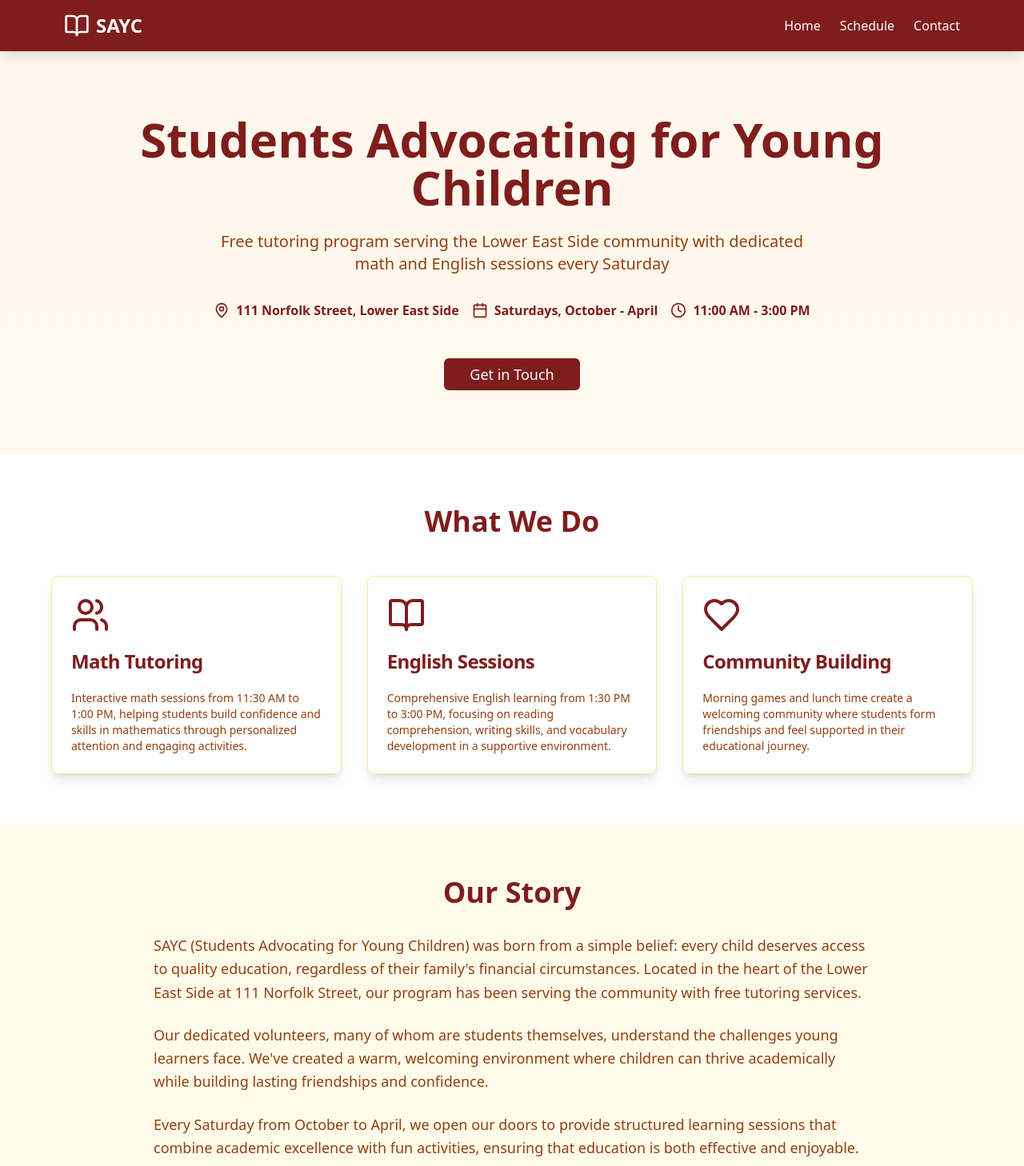
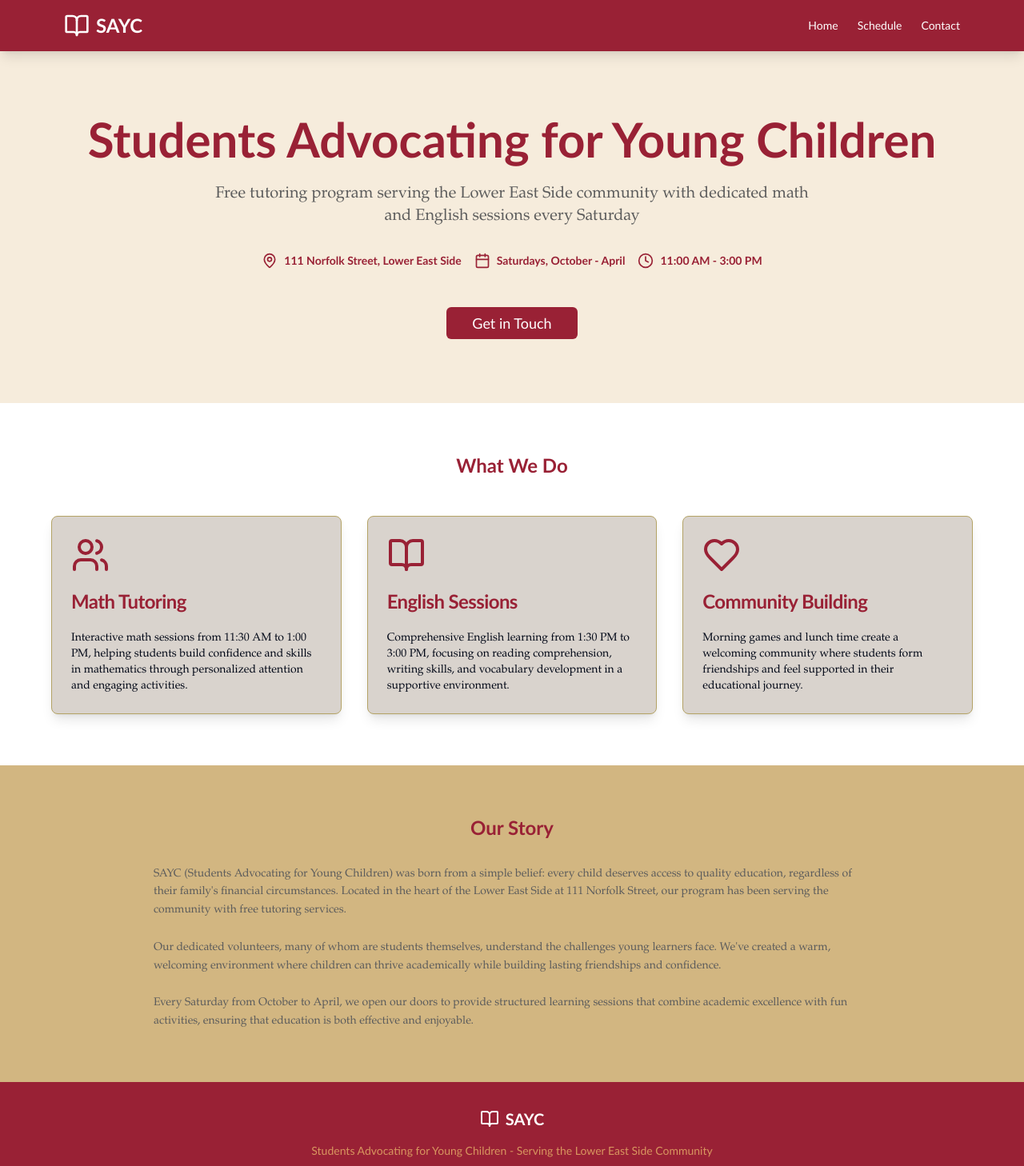
Before and after one commit to DahomeyGX/norfolk-scholars-hub, a React (Vite) app: page / in a window 1280 px wide. Shown: the top 1458 px of the page at 80% size. Built offline with nearby package versions, Linux system fonts and the light colour scheme.

Commit message:
Refactor: Apply style and typography updates
Update the website's color palette and typography to match the provided specifications. This includes changes to primary wordmark colors, support colors, fonts, and font sizes.

```diff
--- a/index.html
+++ b/index.html
@@ -1,26 +1,17 @@
-<!DOCTYPE html>
+
+<!doctype html>
 <html lang="en">
   <head>
     <meta charset="UTF-8" />
+    <link rel="icon" type="image/svg+xml" href="/favicon.ico" />
     <meta name="viewport" content="width=device-width, initial-scale=1.0" />
-    <title>norfolk-scholars-hub</title>
-    <meta name="description" content="Lovable Generated Project" />
-    <meta name="author" content="Lovable" />
-
-    <meta property="og:title" content="norfolk-scholars-hub" />
-    <meta property="og:description" content="Lovable Generated Project" />
-    <meta property="og:type" content="website" />
-    <meta property="og:image" content="https://lovable.dev/opengraph-image-p98pqg.png" />
-
-    <meta name="twitter:card" content="summary_large_image" />
-    <meta name="twitter:site" content="@lovable_dev" />
-    <meta name="twitter:image" content="https://lovable.dev/opengraph-image-p98pqg.png" />
+    <title>SAYC - Students Advocating for Young Children</title>
+    <link rel="preconnect" href="https://fonts.googleapis.com">
+    <link rel="preconnect" href="https://fonts.gstatic.com" crossorigin>
+    <link href="https://fonts.googleapis.com/css2?family=EB+Garamond:wght@400;500;600;700&display=swap" rel="stylesheet">
   </head>
-
   <body>
     <div id="root"></div>
-    <!-- IMPORTANT: DO NOT REMOVE THIS SCRIPT TAG OR THIS VERY COMMENT! -->
-    <script src="https://cdn.gpteng.co/gptengineer.js" type="module"></script>
     <script type="module" src="/src/main.tsx"></script>
   </body>
 </html>
--- a/src/pages/Index.tsx
+++ b/src/pages/Index.tsx
@@ -6,19 +6,19 @@ import { Calendar, Clock, MapPin, Users, BookOpen, Heart } from "lucide-react";
 
 const Index = () => {
   return (
-    <div className="min-h-screen bg-gradient-to-b from-orange-50 to-amber-50">
+    <div className="min-h-screen bg-light-tan font-gill-sans">
       {/* Navigation */}
-      <nav className="bg-red-900 text-white shadow-lg">
+      <nav className="bg-prep-burgundy text-prep-white shadow-lg">
         <div className="max-w-6xl mx-auto px-4 py-4">
           <div className="flex items-center justify-between">
             <div className="flex items-center space-x-2">
               <BookOpen className="h-8 w-8" />
-              <span className="text-2xl font-bold">SAYC</span>
+              <span className="text-2xl font-bold font-gill-sans">SAYC</span>
             </div>
             <div className="hidden md:flex space-x-6">
-              <Link to="/" className="hover:text-amber-200 transition-colors">Home</Link>
-              <Link to="/schedule" className="hover:text-amber-200 transition-colors">Schedule</Link>
-              <Link to="/contact" className="hover:text-amber-200 transition-colors">Contact</Link>
+              <Link to="/" className="hover:text-pumpkin transition-colors text-prep-subheading-gill">Home</Link>
+              <Link to="/schedule" className="hover:text-pumpkin transition-colors text-prep-subheading-gill">Schedule</Link>
+              <Link to="/contact" className="hover:text-pumpkin transition-colors text-prep-subheading-gill">Contact</Link>
             </div>
           </div>
         </div>
@@ -27,68 +27,68 @@ const Index = () => {
       {/* Hero Section */}
       <section className="py-20 px-4">
         <div className="max-w-6xl mx-auto text-center">
-          <h1 className="text-5xl md:text-6xl font-bold text-red-900 mb-6">
+          <h1 className="text-5xl md:text-6xl font-bold text-prep-burgundy mb-6 font-gill-sans">
             Students Advocating for Young Children
           </h1>
-          <p className="text-xl text-amber-800 mb-8 max-w-3xl mx-auto">
+          <p className="text-xl text-prep-dark-gray mb-8 max-w-3xl mx-auto font-garamond text-prep-body-garamond">
             Free tutoring program serving the Lower East Side community with dedicated math and English sessions every Saturday
           </p>
           <div className="flex flex-col md:flex-row gap-4 justify-center items-center mb-12">
-            <div className="flex items-center text-red-900">
+            <div className="flex items-center text-prep-burgundy">
               <MapPin className="h-5 w-5 mr-2" />
-              <span className="font-semibold">111 Norfolk Street, Lower East Side</span>
+              <span className="font-semibold text-prep-subheading-gill">111 Norfolk Street, Lower East Side</span>
             </div>
-            <div className="flex items-center text-red-900">
+            <div className="flex items-center text-prep-burgundy">
               <Calendar className="h-5 w-5 mr-2" />
-              <span className="font-semibold">Saturdays, October - April</span>
+              <span className="font-semibold text-prep-subheading-gill">Saturdays, October - April</span>
             </div>
-            <div className="flex items-center text-red-900">
+            <div className="flex items-center text-prep-burgundy">
               <Clock className="h-5 w-5 mr-2" />
-              <span className="font-semibold">11:00 AM - 3:00 PM</span>
+              <span className="font-semibold text-prep-subheading-gill">11:00 AM - 3:00 PM</span>
             </div>
           </div>
-          <Button asChild className="bg-red-900 hover:bg-red-800 text-white px-8 py-3 text-lg">
+          <Button asChild className="bg-prep-burgundy hover:bg-purple text-prep-white px-8 py-3 text-lg">
             <Link to="/contact">Get in Touch</Link>
           </Button>
         </div>
       </section>
 
       {/* What We Do Section */}
-      <section className="py-16 px-4 bg-white">
+      <section className="py-16 px-4 bg-prep-white">
         <div className="max-w-6xl mx-auto">
-          <h2 className="text-4xl font-bold text-red-900 text-center mb-12">What We Do</h2>
+          <h2 className="text-4xl font-bold text-prep-burgundy text-center mb-12 font-gill-sans text-prep-heading">What We Do</h2>
           <div className="grid md:grid-cols-3 gap-8">
-            <Card className="border-amber-200 shadow-lg">
+            <Card className="border-khaki shadow-lg bg-warm-gray-light">
               <CardHeader>
-                <Users className="h-12 w-12 text-red-900 mb-4" />
-                <CardTitle className="text-red-900">Math Tutoring</CardTitle>
+                <Users className="h-12 w-12 text-prep-burgundy mb-4" />
+                <CardTitle className="text-prep-burgundy font-gill-sans">Math Tutoring</CardTitle>
               </CardHeader>
               <CardContent>
-                <CardDescription className="text-amber-800">
+                <CardDescription className="text-prep-dark-gray font-garamond text-prep-body-garamond">
                   Interactive math sessions from 11:30 AM to 1:00 PM, helping students build confidence and skills in mathematics through personalized attention and engaging activities.
                 </CardDescription>
               </CardContent>
             </Card>
 
-            <Card className="border-amber-200 shadow-lg">
+            <Card className="border-khaki shadow-lg bg-warm-gray-light">
               <CardHeader>
-                <BookOpen className="h-12 w-12 text-red-900 mb-4" />
-                <CardTitle className="text-red-900">English Sessions</CardTitle>
+                <BookOpen className="h-12 w-12 text-prep-burgundy mb-4" />
+                <CardTitle className="text-prep-burgundy font-gill-sans">English Sessions</CardTitle>
               </CardHeader>
               <CardContent>
-                <CardDescription className="text-amber-800">
+                <CardDescription className="text-prep-dark-gray font-garamond text-prep-body-garamond">
                   Comprehensive English learning from 1:30 PM to 3:00 PM, focusing on reading comprehension, writing skills, and vocabulary development in a supportive environment.
                 </CardDescription>
               </CardContent>
             </Card>
 
-            <Card className="border-amber-200 shadow-lg">
+            <Card className="border-khaki shadow-lg bg-warm-gray-light">
               <CardHeader>
-                <Heart className="h-12 w-12 text-red-900 mb-4" />
-                <CardTitle className="text-red-900">Community Building</CardTitle>
+                <Heart className="h-12 w-12 text-prep-burgundy mb-4" />
+                <CardTitle className="text-prep-burgundy font-gill-sans">Community Building</CardTitle>
               </CardHeader>
               <CardContent>
-                <CardDescription className="text-amber-800">
+                <CardDescription className="text-prep-dark-gray font-garamond text-prep-body-garamond">
                   Morning games and lunch time create a welcoming community where students form friendships and feel supported in their educational journey.
                 </CardDescription>
               </CardContent>
@@ -98,17 +98,17 @@ const Index = () => {
       </section>
 
       {/* Our Story Section */}
-      <section className="py-16 px-4 bg-amber-50">
+      <section className="py-16 px-4 bg-dark-tan">
         <div className="max-w-4xl mx-auto">
-          <h2 className="text-4xl font-bold text-red-900 text-center mb-8">Our Story</h2>
-          <div className="prose prose-lg mx-auto text-amber-800">
-            <p className="text-lg leading-relaxed mb-6">
+          <h2 className="text-4xl font-bold text-prep-burgundy text-center mb-8 font-gill-sans text-prep-heading">Our Story</h2>
+          <div className="prose prose-lg mx-auto text-prep-dark-gray">
+            <p className="text-lg leading-relaxed mb-6 font-garamond text-prep-body-garamond">
               SAYC (Students Advocating for Young Children) was born from a simple belief: every child deserves access to quality education, regardless of their family's financial circumstances. Located in the heart of the Lower East Side at 111 Norfolk Street, our program has been serving the community with free tutoring services.
             </p>
-            <p className="text-lg leading-relaxed mb-6">
+            <p className="text-lg leading-relaxed mb-6 font-garamond text-prep-body-garamond">
               Our dedicated volunteers, many of whom are students themselves, understand the challenges young learners face. We've created a warm, welcoming environment where children can thrive academically while building lasting friendships and confidence.
             </p>
-            <p className="text-lg leading-relaxed">
+            <p className="text-lg leading-relaxed font-garamond text-prep-body-garamond">
               Every Saturday from October to April, we open our doors to provide structured learning sessions that combine academic excellence with fun activities, ensuring that education is both effective and enjoyable.
             </p>
           </div>
@@ -116,16 +116,16 @@ const Index = () => {
       </section>
 
       {/* Footer */}
-      <footer className="bg-red-900 text-white py-8">
+      <footer className="bg-prep-burgundy text-prep-white py-8">
         <div className="max-w-6xl mx-auto px-4 text-center">
           <div className="flex items-center justify-center space-x-2 mb-4">
             <BookOpen className="h-6 w-6" />
-            <span className="text-xl font-bold">SAYC</span>
+            <span className="text-xl font-bold font-gill-sans">SAYC</span>
           </div>
-          <p className="text-amber-200">
+          <p className="text-pumpkin font-gill-sans text-prep-subheading-gill">
             Students Advocating for Young Children - Serving the Lower East Side Community
           </p>
-          <p className="text-amber-200 mt-2">
+          <p className="text-pumpkin mt-2 font-gill-sans text-prep-subheading-gill">
             111 Norfolk Street, Lower East Side | Saturdays 11:00 AM - 3:00 PM
           </p>
         </div>
--- a/tailwind.config.ts
+++ b/tailwind.config.ts
@@ -1,3 +1,4 @@
+
 import type { Config } from "tailwindcss";
 
 export default {
@@ -61,7 +62,34 @@ export default {
 					'accent-foreground': 'hsl(var(--sidebar-accent-foreground))',
 					border: 'hsl(var(--sidebar-border))',
 					ring: 'hsl(var(--sidebar-ring))'
-				}
+				},
+				// Prep color palette
+				'prep-burgundy': '#992135',
+				'prep-black': '#000000',
+				'prep-dark-gray': '#5c5c5c',
+				'prep-white': '#ffffff',
+				'pumpkin': '#d8965f',
+				'khaki': '#b4a365',
+				'slate-blue': '#6d87a8',
+				'purple': '#493d63',
+				'dark-tan': '#d2b681',
+				'light-tan': '#f6ecdc',
+				'warm-gray-light': '#d9d3cd',
+				'warm-gray-dark': '#99897c',
+				'lilac-purple': '#575897',
+				'dark-silver': '#5c5c5c'
+			},
+			fontFamily: {
+				'gill-sans': ['Gill Sans', 'Gill Sans MT', 'Trebuchet MS', 'sans-serif'],
+				'garamond': ['Garamond', 'Times New Roman', 'serif'],
+			},
+			fontSize: {
+				'prep-heading': ['24px', '1.2'],
+				'prep-subheading-gill': ['14px', '1.4'],
+				'prep-subheading-garamond': ['18px', '1.4'],
+				'prep-body-gill': ['12px', '1.6'],
+				'prep-body-garamond': ['14px', '1.6'],
+				'prep-social-heading': ['72px', '1.1'],
 			},
 			borderRadius: {
 				lg: 'var(--radius)',
```
Also changed, not shown: src/pages/Contact.tsx (+49 -49 lines), src/pages/Schedule.tsx (+53 -53 lines).
